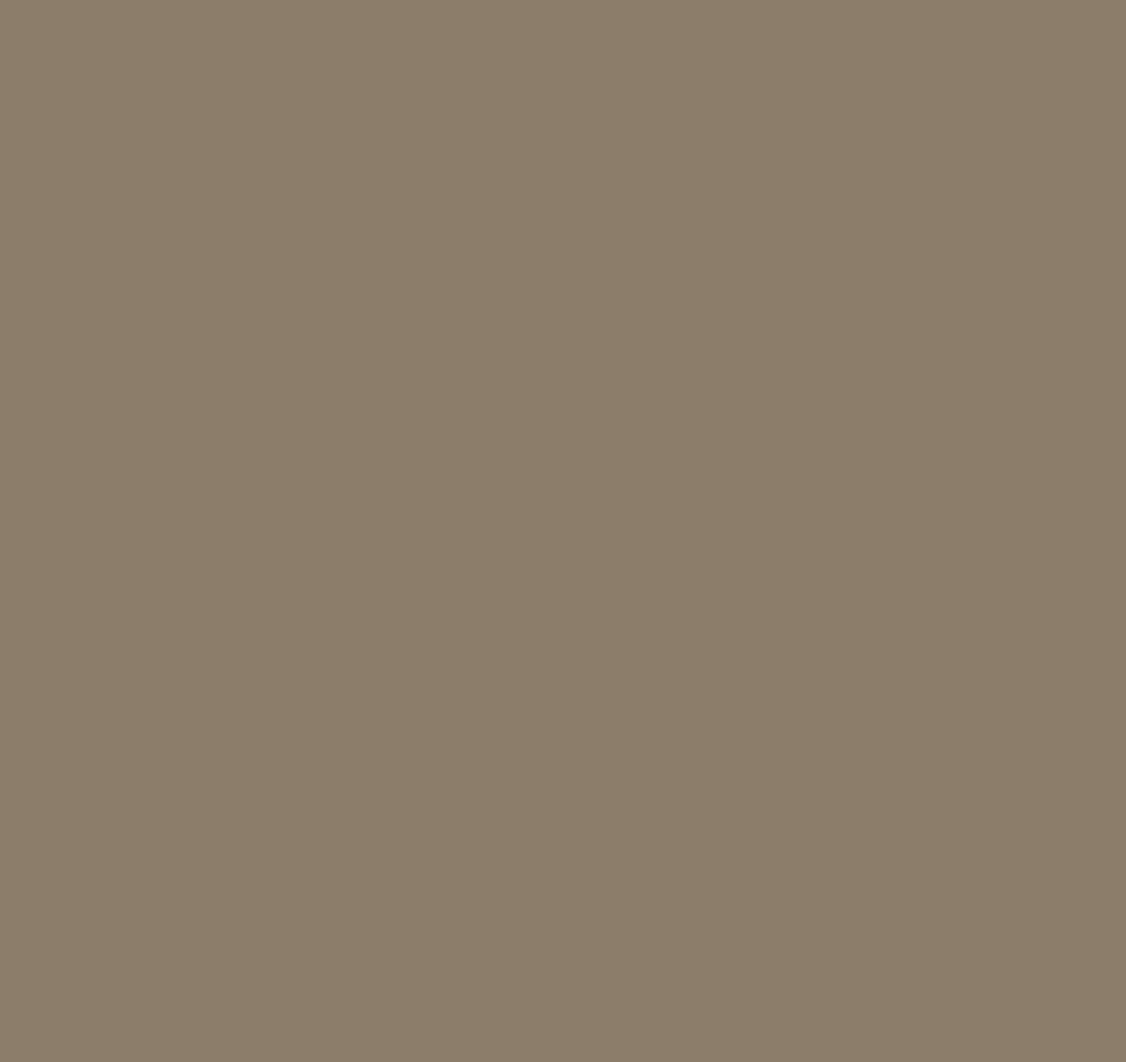
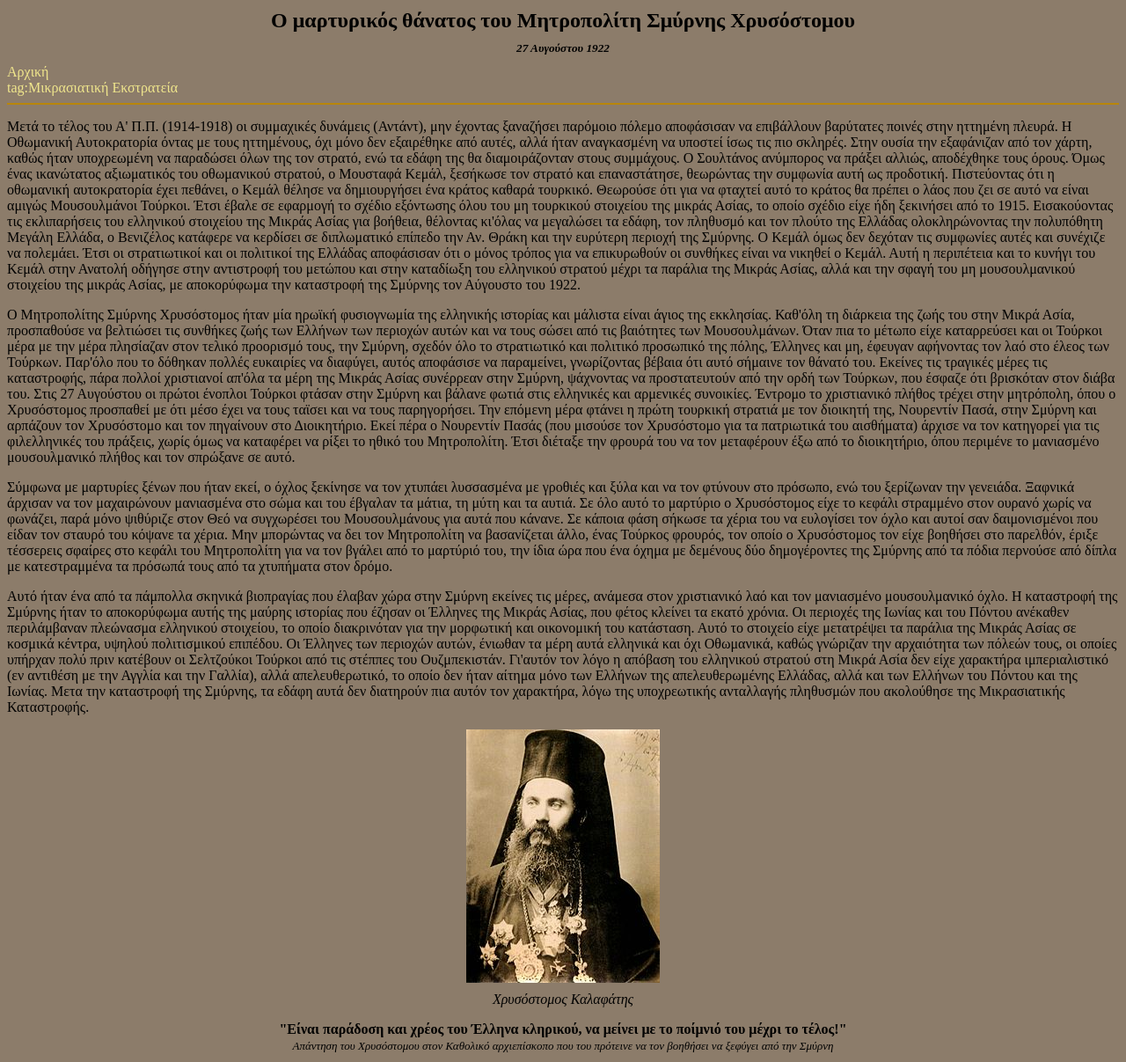
Before and after one commit to Veisakis/openhistory, a PHP site: the page made by src/1922 - Χρυσόστομος Σμύρνης.html in a window 1280 px wide. Before the commit the page is empty. Shown: the whole page at 88% size. Before the commit the page ends 800 px from the top, so only its background shows below. Run offline with PHP 8.4, Linux system fonts and the light colour scheme.

Commit message:
Fixed Smyrna

```diff
--- a/index.php
+++ b/index.php
@@ -78,6 +78,7 @@
 	  <a href="tags/rev.php">Επανάσταση 1821</a><br/>
 	  <a href="tags/maced.php">Μακεδονικός Αγώνας</a><br/>
 	  <a href="tags/balkan.php">Βαλκανικοί Πόλεμοι</a><br/>
+	  <a href="tags/asia.php">Μικρασιατική Εκστρατεία</a><br/>
 	  <a href="tags/ww2.php">Β Παγκόσμιος Πόλεμος</a><br/>
   </section>
   </div>
--- a/src/1922 - Χρυσόστομος Σμύρνης.html
+++ b/src/1922 - Χρυσόστομος Σμύρνης.html
@@ -4,7 +4,7 @@
     <meta charset="utf-8">
     <link rel="stylesheet" href="../css/style.css">
     <link rel="shortcut icon" type="image/jpeg" href="../img/fe.jpeg">
-    <title>Ο μαρτυρικός θάνατος του Μητροπολίτη Σμύρνης Χρυσόστομου<title>
+    <title>Ο μαρτυρικός θάνατος του Μητροπολίτη Σμύρνης Χρυσόστομου</title>
   </head>
   <body>
     <section class="header">
@@ -26,9 +26,9 @@
 		<p>
 Σύμφωνα με μαρτυρίες ξένων που ήταν εκεί, ο όχλος ξεκίνησε να τον χτυπάει λυσσασμένα με γροθιές και ξύλα και να τον φτύνουν στο πρόσωπο, ενώ του ξερίζωναν την γενειάδα. Ξαφνικά άρχισαν να τον μαχαιρώνουν μανιασμένα στο σώμα και του έβγαλαν τα μάτια, τη μύτη και τα αυτιά. Σε όλο αυτό το μαρτύριο ο Χρυσόστομος είχε το κεφάλι στραμμένο στον ουρανό χωρίς να φωνάζει, παρά μόνο ψιθύριζε στον Θεό να συγχωρέσει του Μουσουλμάνους για αυτά που κάνανε. Σε κάποια φάση σήκωσε τα χέρια του να ευλογίσει τον όχλο και αυτοί σαν δαιμονισμένοι που είδαν τον σταυρό του κόψανε τα χέρια. Μην μπορώντας να δει τον Μητροπολίτη να βασανίζεται άλλο, ένας Τούρκος φρουρός, τον οποίο ο Χρυσόστομος τον είχε βοηθήσει στο παρελθόν, έριξε τέσσερεις σφαίρες στο κεφάλι του Μητροπολίτη για να τον βγάλει από το μαρτύριό του, την ίδια ώρα που ένα όχημα με δεμένους δύο δημογέροντες της Σμύρνης από τα πόδια περνούσε από δίπλα με κατεστραμμένα τα πρόσωπά τους από τα χτυπήματα στον δρόμο.
 		</p>
-<p>
-Αυτό ήταν ένα από τα πάμπολλα σκηνικά βιοπραγίας που έλαβαν χώρα στην Σμύρνη εκείνες τις μέρες, ανάμεσα στον χριστιανικό λαό και τον μανιασμένο μουσουλμανικό όχλο. Η καταστροφή της Σμύρνης ήταν το αποκορύφωμα αυτής της μαύρης ιστορίας που έζησαν οι Έλληνες της Μικράς Ασίας, που φέτος κλείνει τα εκατό χρόνια. Η Ελλάδα δεν μπόρεσε ποτέ να αναρρώσει από αυτό. Έκτοτε απέκτησε μία αμυντική, εσωστρεφή στάση στην εξωτερική της πολιτική και αποξενώθηκε μια για πάντα από την ιδέα της δημιουργίας μιας Ελλάδας που θα περιείχε τις αρχαίες περιοχές του Πόντου και της Ιωνίας. Αυτοί οι τόποι ανέκαθεν περιλάμβαναν πλεώνασμα ελληνικού στοιχείου, το οποίο διακρινόταν για την μορφωτική και οικονομική του κατάσταση. Αυτό το στοιχείο είχε μετατρέψει τα παράλια της Μικράς Ασίας σε κοσμικά κέντρα, υψηλού πολιτισμικού επιπέδου. Οι Έλληνες των περιοχών αυτών, ένιωθαν τα μέρη αυτά ελληνικά και όχι Οθωμανικά, καθώς γνώριζαν την αρχαιότητα των πόλεών τους, οι οποίες υπήρχαν πολύ πριν κατέβουν οι Σελτζούκοι Τούρκοι από τις στέππες του Ουζμπεκιστάν. Γι'αυτόν τον λόγο η απόβαση του ελληνικού στρατού στη Μικρά Ασία δεν είχε χαρακτήρα ιμπεριαλιστικό (εν αντιθέση με την Αγγλία και την Γαλλία), αλλά απελευθερωτικό, το οποίο δεν ήταν αίτημα μόνο των Ελλήνων της απελευθερωμένης Ελλάδας, αλλά και των Ελλήνων του Πόντου και της Ιωνίας. Μετα την καταστροφή της Σμύρνης, τα εδάφη αυτά δεν διατηρούν πια αυτόν τον χαρακτήρα, λόγω της υποχρεωτικής ανταλλαγής πληθυσμών που ακολούθησε της Μικρασιατικής Καταστροφής.
-</p>
+		<p>
+Αυτό ήταν ένα από τα πάμπολλα σκηνικά βιοπραγίας που έλαβαν χώρα στην Σμύρνη εκείνες τις μέρες, ανάμεσα στον χριστιανικό λαό και τον μανιασμένο μουσουλμανικό όχλο. Η καταστροφή της Σμύρνης ήταν το αποκορύφωμα αυτής της μαύρης ιστορίας που έζησαν οι Έλληνες της Μικράς Ασίας, που φέτος κλείνει τα εκατό χρόνια. Οι περιοχές της Ιωνίας και του Πόντου ανέκαθεν περιλάμβαναν πλεώνασμα ελληνικού στοιχείου, το οποίο διακρινόταν για την μορφωτική και οικονομική του κατάσταση. Αυτό το στοιχείο είχε μετατρέψει τα παράλια της Μικράς Ασίας σε κοσμικά κέντρα, υψηλού πολιτισμικού επιπέδου. Οι Έλληνες των περιοχών αυτών, ένιωθαν τα μέρη αυτά ελληνικά και όχι Οθωμανικά, καθώς γνώριζαν την αρχαιότητα των πόλεών τους, οι οποίες υπήρχαν πολύ πριν κατέβουν οι Σελτζούκοι Τούρκοι από τις στέππες του Ουζμπεκιστάν. Γι'αυτόν τον λόγο η απόβαση του ελληνικού στρατού στη Μικρά Ασία δεν είχε χαρακτήρα ιμπεριαλιστικό (εν αντιθέση με την Αγγλία και την Γαλλία), αλλά απελευθερωτικό, το οποίο δεν ήταν αίτημα μόνο των Ελλήνων της απελευθερωμένης Ελλάδας, αλλά και των Ελλήνων του Πόντου και της Ιωνίας. Μετα την καταστροφή της Σμύρνης, τα εδάφη αυτά δεν διατηρούν πια αυτόν τον χαρακτήρα, λόγω της υποχρεωτικής ανταλλαγής πληθυσμών που ακολούθησε της Μικρασιατικής Καταστροφής.
+		</p>
     <figure>
       <img src="../img/articles/1922-chrysostomos.jpg" alt="Πορτρέτο Μητροπολίτη Σμύρνης Χρυσόστομου" class="bot-image">
       <figcaption class="text-mid"><i>Χρυσόστομος Καλαφάτης</i></figcaption>
```
Also changed, not shown: 1 other file.
